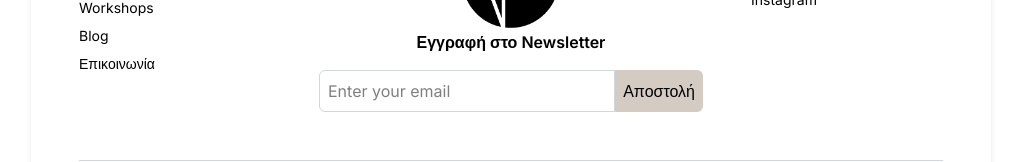
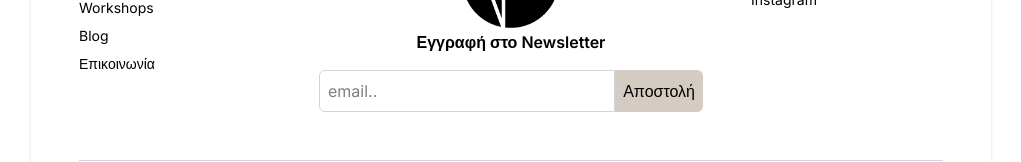
Before and after one commit to Tsagiannoudis/vertical-project, a Next.js app: page /contact in a window 1280 px wide. Shown: the part 1297-1459 px from the top of the page, without its empty margins (129-1150 px from the left). Built offline with nearby package versions, Linux system fonts and the light colour scheme.

Commit message:
rewrite layout

```diff
--- a/src/components/Footer.tsx
+++ b/src/components/Footer.tsx
@@ -58,7 +58,7 @@ export default function FooterPage() {
               <div className="flex w-full max-w-sm">
                 <input
                   type="email"
-                  placeholder="Enter your email"
+                  placeholder="email.."
                   className="w-full p-2 border border-gray-300 rounded-l-md focus:outline-none focus:ring-2 focus:ring-[#daac7f]"
                   required
                 />
--- a/src/components/contact/FormContact.tsx
+++ b/src/components/contact/FormContact.tsx
@@ -54,7 +54,7 @@ export default function FormContact() {
                     </div>
 
                     <div className="text-center">
-                        <button type="submit" className="px-6 py-3 bg-[#D4CBC2] text-black font-semibold rounded-md hover:bg-[#b9b1a9] focus:outline-none focus:ring-2 focus:ring-offset-2 rounded-ss-2xl rounded-br-2xl w-1/4">
+                        <button type="submit" className="w-full px-6 py-3 font-semibold text-black bg-[#D4CBC2] rounded-md hover:bg-[#b9b1a9] focus:outline-none focus:ring-2 focus:ring-offset-2 rounded-ss-2xl rounded-br-2xl md:w-1/4">
                             Αποστολή
                         </button>
                     </div>
```
Also changed, not shown: 1 other file (tests, documents, lock files or other folders).
